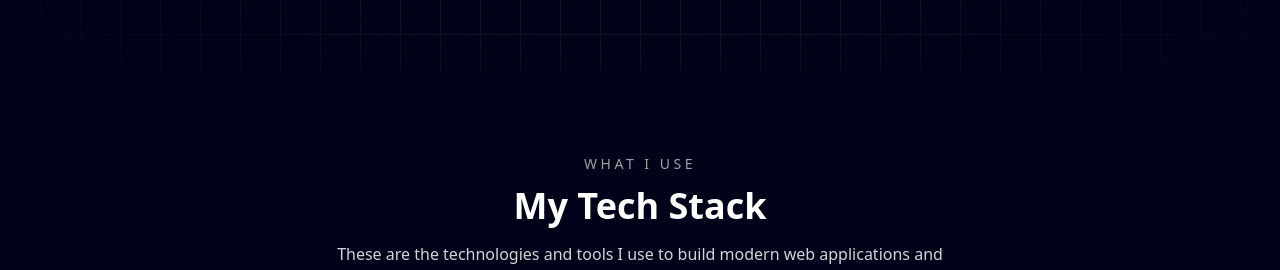
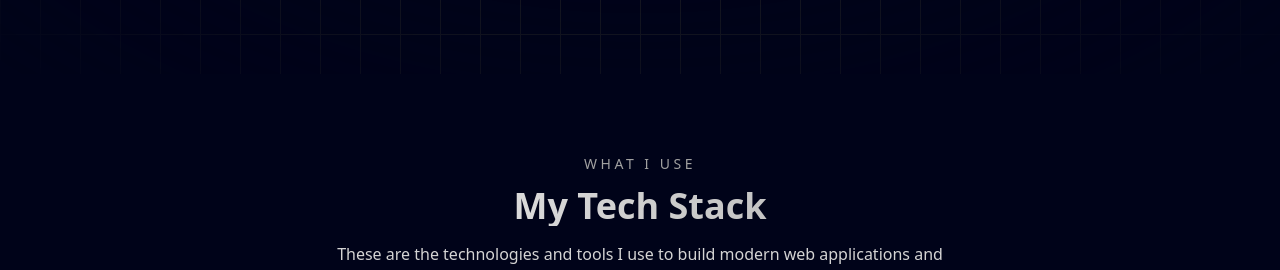
Before and after one commit to TEPzxl/portfolio, a Next.js app: page / in a window 1280 px wide. Shown: the part 726-996 px from the top of the page. Built offline with nearby package versions, Linux system fonts and the light colour scheme.

Commit message:
更新 TechStack 组件样式，添加背景渐变效果，优化卡片和项的过渡效果

```diff
--- a/components/TechStack.tsx
+++ b/components/TechStack.tsx
@@ -8,7 +8,7 @@ export default function TechStack() {
           <p className="text-sm uppercase tracking-[0.25em] text-neutral-400">
             What I use
           </p>
-          <h2 className="mt-3 text-3xl font-bold text-white md:text-4xl">
+          <h2 className="mt-3 bg-linear-to-r from-white to-neutral-400 bg-clip-text text-3xl font-bold text-transparent md:text-4xl">
             My Tech Stack
           </h2>
           <p className="mx-auto mt-4 max-w-2xl text-sm text-neutral-300 md:text-base">
@@ -21,7 +21,7 @@ export default function TechStack() {
           {techStack.map((group) => (
             <div
               key={group.category}
-              className="rounded-2xl border border-white/10 bg-white/5 p-6 backdrop-blur-sm"
+              className="rounded-2xl border border-white/10 bg-linear-to-br from-white/8 to-white/3 p-6 backdrop-blur-sm transition duration-300 hover:-translate-y-1 hover:border-white/20"
             >
               <h3 className="mb-5 text-lg font-semibold text-white">
                 {group.category}
@@ -34,7 +34,7 @@ export default function TechStack() {
                   return (
                     <div
                       key={item.name}
-                      className="flex items-center gap-3 rounded-xl border border-white/10 bg-black/20 px-4 py-3 transition-transform duration-300 hover:-translate-y-1 hover:border-white/20"
+                      className="flex items-center gap-3 rounded-xl border border-white/10 bg-black/20 px-4 py-3 transition duration-300 hover:border-white/20 hover:bg-white/5"
                     >
                       <Icon className="h-5 w-5 shrink-0 text-neutral-200" />
                       <span className="text-sm text-neutral-300">
```
